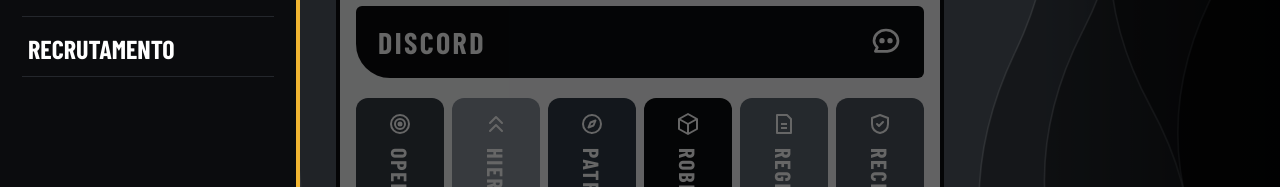
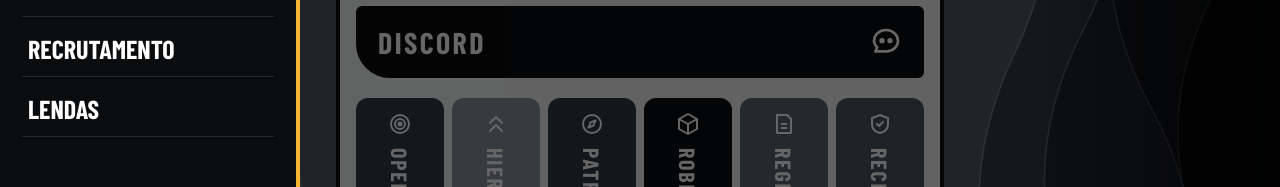
Before and after one commit to Kimzinh7/Seguranca-Administrativa, a plain HTML site: page index.html in a window 1280 px wide. Both pictures are taken after a click on the button "Abrir menu". Shown: the part 297-484 px from the top of the page. Drawn offline with nearby package versions, Linux system fonts and the light colour scheme; no server answers; a web font is replaced by a local one.

Commit message:
Add files via upload

```diff
--- a/index.html
+++ b/index.html
@@ -128,7 +128,7 @@ footer a{font-weight:700;color:inherit}
 
 <div class="drawer" id="drawer">
  <div class="scrim" id="scrim"></div>
- <nav aria-label="Menu"><a href="#d-operacoes">Operações</a><a href="#d-hierarquia">Hierarquia</a><a href="#d-patrulha">Patrulhamento</a><a href="https://www.roblox.com/pt/communities/32830512/SA-Seguran-a-Administrativa" target="_blank" rel="noopener noreferrer">Roblox</a><a href="#d-regras">Regras</a><a href="#d-recrutamento">Recrutamento</a></nav>
+ <nav aria-label="Menu"><a href="#d-operacoes">Operações</a><a href="#d-hierarquia">Hierarquia</a><a href="#d-patrulha">Patrulhamento</a><a href="https://www.roblox.com/pt/communities/32830512/SA-Seguran-a-Administrativa" target="_blank" rel="noopener noreferrer">Roblox</a><a href="#d-regras">Regras</a><a href="#d-recrutamento">Recrutamento</a><a href="lendas.html">Lendas</a></nav>
 </div>
 
 <script>
```
